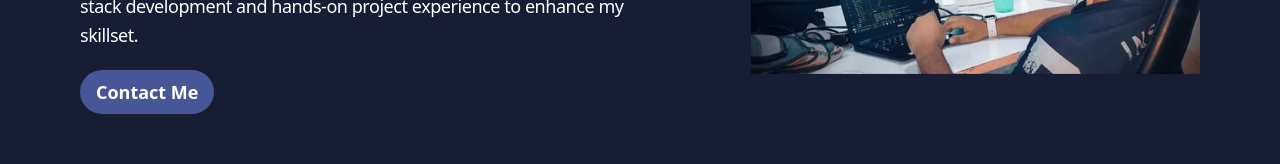
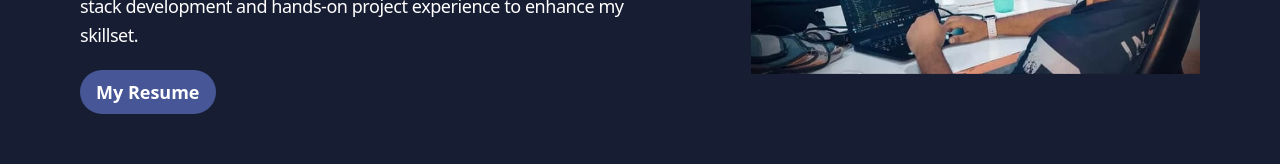
Before and after one commit to farhan3113/Porfolio, a React (Vite) app: page / in a window 1280 px wide. Shown: the part 364-528 px from the top of the page. Built offline with nearby package versions, Linux system fonts and the light colour scheme.

Commit message:
resume link add

```diff
--- a/src/Components/Home/Home.jsx
+++ b/src/Components/Home/Home.jsx
@@ -17,12 +17,15 @@
           websites with clean, efficient code. Currently focused on full-stack
           development and hands-on project experience to enhance my skillset.
         </p>
+        <a href="https://drive.google.com/file/d/1y-x6i-iydYutM1GBI7geBxMzpCTC7Ord/view?usp=drivesdk">
         <button
           className="mt-5 md:md-10 px-4 text-white py-2 text-sm md:text-lg  md:py-2
         md:px-4  hover:opacity-85 duration-300 hover:scale-105 font-semibold rounded-3xl bg-[#465697]"
         >
-          Contact Me
+
+          My Resume
         </button>
+        </a>
       </div>
       <div className="">
         <img src={img} className=" w-[449px]  mt-5" alt="" />
```
